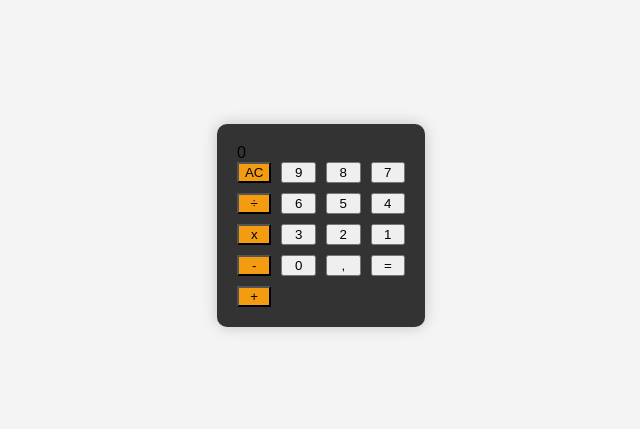
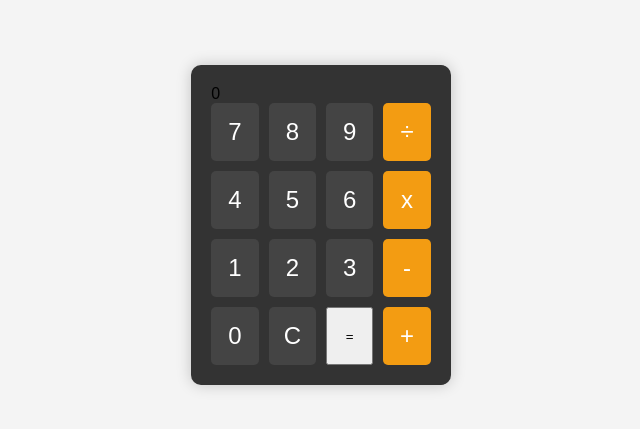
Before and after one commit to guilhermeeid/Desenvolvimento-Web, a plain HTML site: page LAB_16/index.html in a window 1280 px wide. Shown: the part 175-604 px from the top of the page, without its empty margins (319-959 px from the left). Drawn offline with Linux system fonts and the light colour scheme.

Commit message:
Broken index.html

```diff
--- a/LAB_16/index.html
+++ b/LAB_16/index.html
@@ -16,23 +16,25 @@
             <span id="operacao-atual">0</span>
         </div>
         <div class="botoes">
-            <button class="operador" id="limpar">AC</button>
-            <button class="numero">9</button>
-            <button class="numero">8</button>
-            <button class="numero">7</button>
-            <button class="operador">÷</button>
-            <button class="numero">6</button>
-            <button class="numero">5</button>
-            <button class="numero">4</button>
-            <button class="operador">x</button>
-            <button class="numero">3</button>
-            <button class="numero">2</button>
-            <button class="numero">1</button>
-            <button class="operador">-</button>
-            <button class="numero">0</button>
-            <button class="numero">,</button>
+            <button class="btn">7</button>
+            <button class="btn">8</button>
+            <button class="btn">9</button>
+            <button class="btn operador">÷</button>
+
+            <button class="btn">4</button>
+            <button class="btn">5</button>
+            <button class="btn">6</button>
+            <button class="btn operador">x</button>
+
+            <button class="btn">1</button>
+            <button class="btn">2</button>
+            <button class="btn">3</button>
+            <button class="btn operador">-</button>
+
+            <button class="btn">0</button>
+            <button class="btn" id="limpar">C</button>
             <button class="igual">=</button>
-            <button class="operador">+</button>
+            <button class="btn operador">+</button>
         </div>
     </div>
     <script src="script.js"></script>
```
